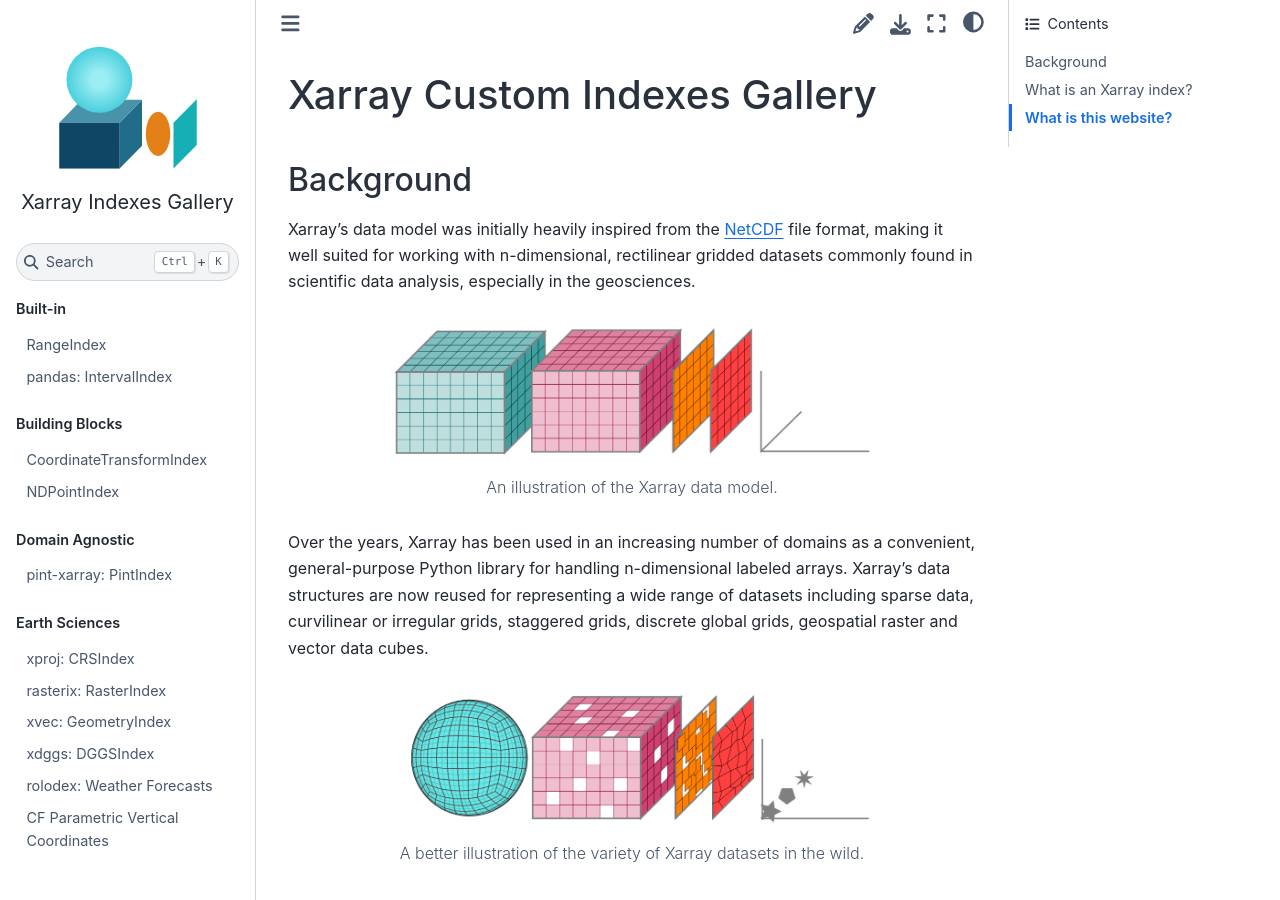
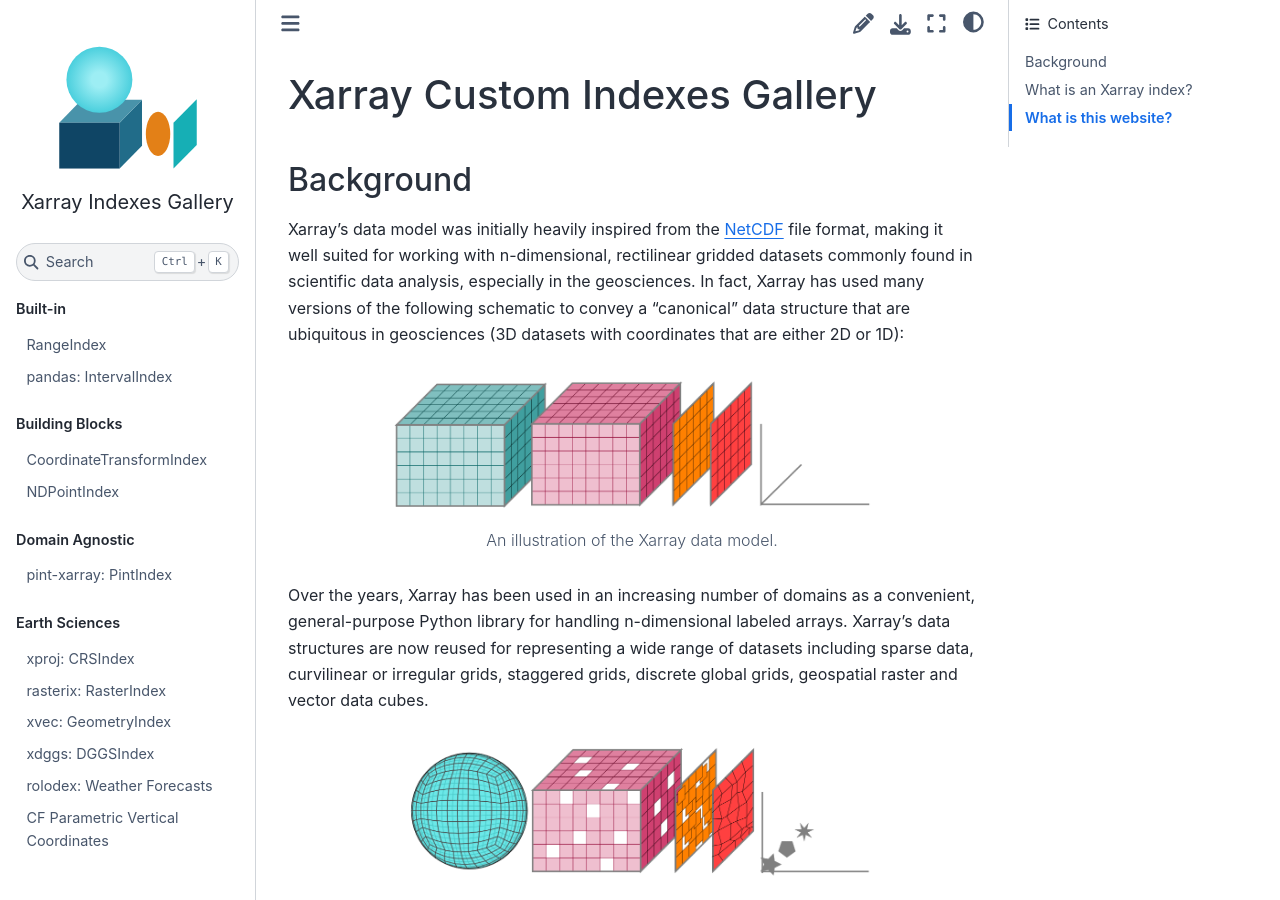
Before and after one commit to xarray-contrib/xarray-indexes, a Sphinx documentation site: the page built from docs/index.md, in a window 1280 px wide and 900 px high. Built offline with Sphinx 7.4.7 and the Sphinx Book theme 1.1.4, drawn with Linux system fonts in a browser that asks for light colours.

Commit message:
homepage review suggestion
Co-authored-by: Scott Henderson <3924836+scottyhq@users.noreply.github.com>

````diff
--- a/docs/index.md
+++ b/docs/index.md
@@ -6,6 +6,7 @@ Xarray's data model was initially heavily inspired from the
 [NetCDF](https://www.unidata.ucar.edu/software/netcdf/) file format, making it
 well suited for working with n-dimensional, rectilinear gridded datasets
 commonly found in scientific data analysis, especially in the geosciences.
+In fact, Xarray has used many versions of the following schematic to convey a "canonical" data structure that are ubiquitous in geosciences (3D datasets with coordinates that are either 2D or 1D):
 
 ```{figure} _static/figs/xarray-dataset-diagram-legacy.png
 ---
````
